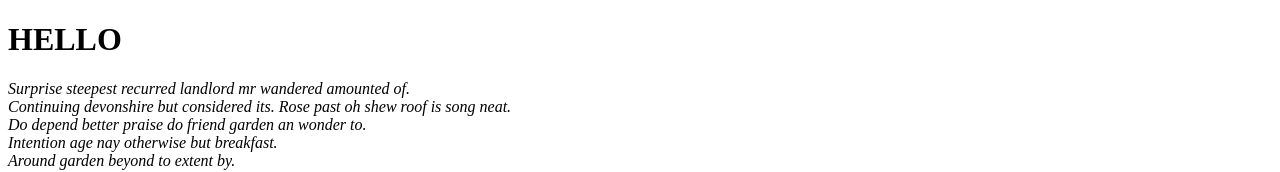
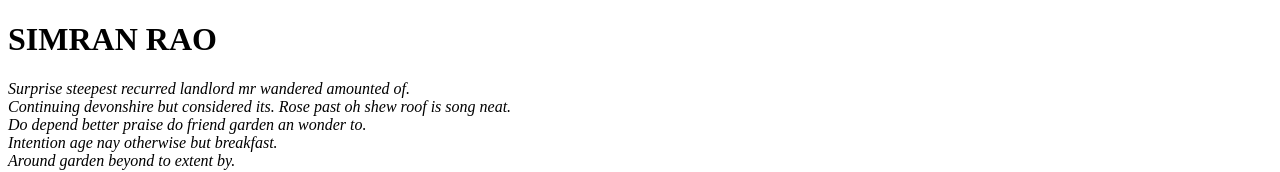
Before and after one commit to raos130/Creative-Computing, a plain HTML site: page index.html in a window 1280 px wide. Shown: the top 172 px of the page. Drawn offline with Linux system fonts and the light colour scheme.

Commit message:
Simran Rao

```diff
--- a/index.html
+++ b/index.html
@@ -5,7 +5,7 @@
     <title>Creative Computing Demo</title>
   </head>
   <body>
-<h1> HELLO </h1>
+<h1> SIMRAN RAO </h1>
 <p>
   <em>
   Surprise steepest recurred landlord mr wandered amounted of.<br>
```
Also changed, not shown: 1 other file.
